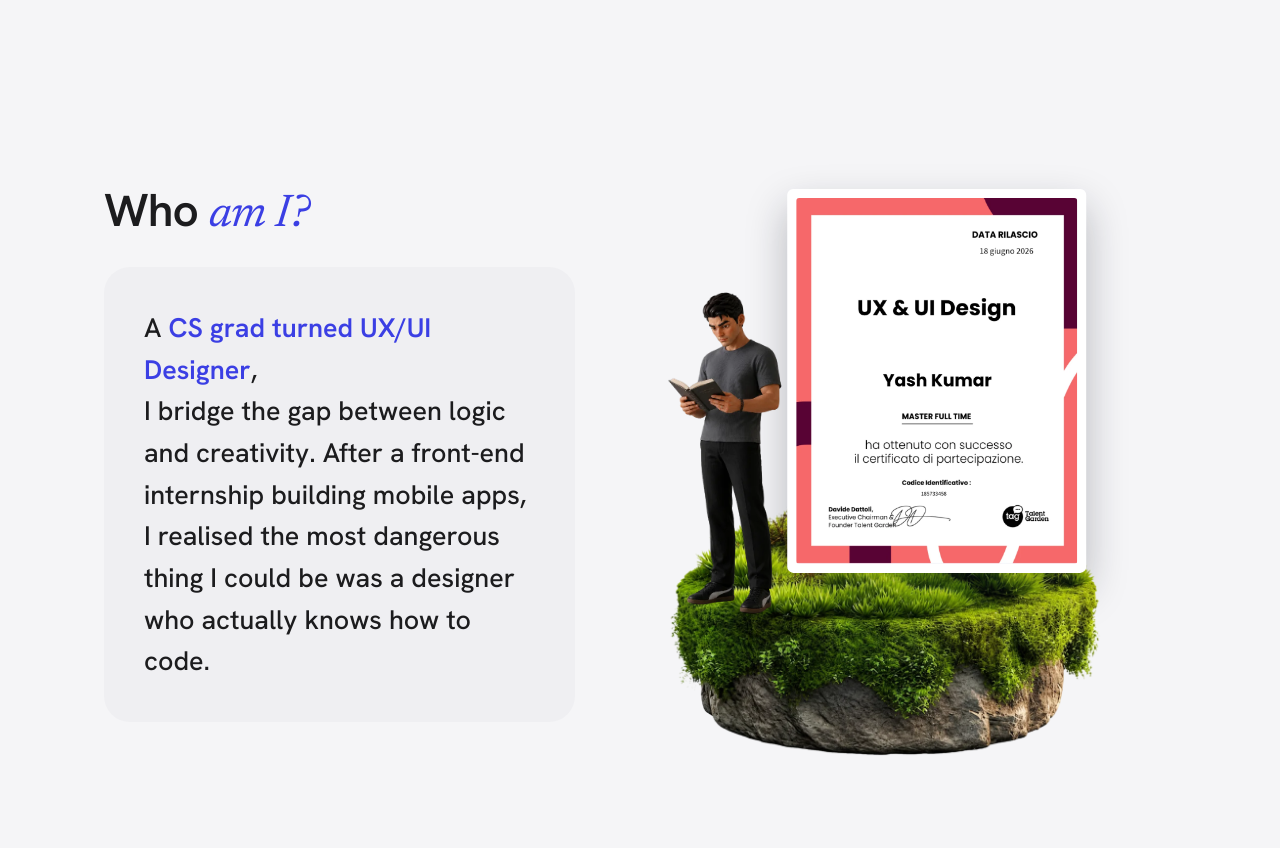
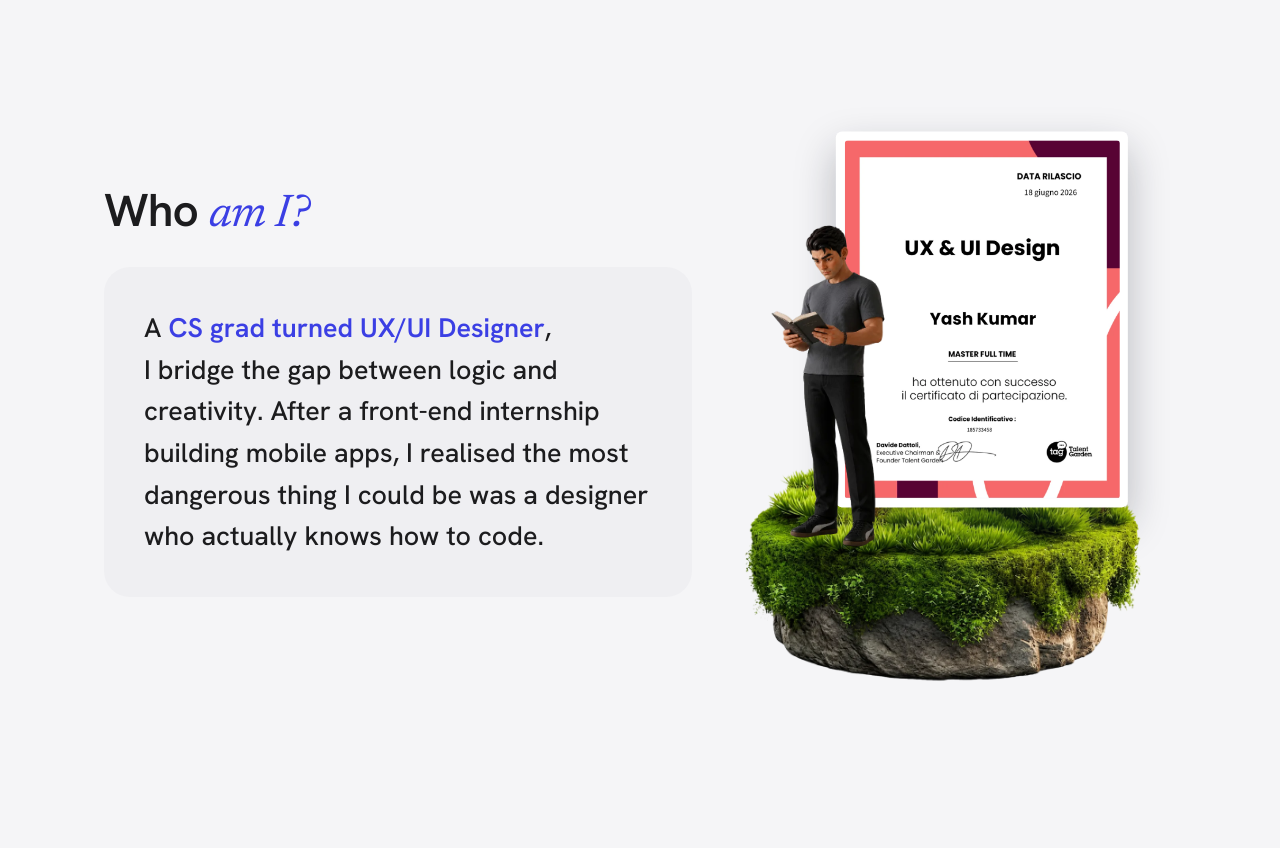
Before and after one commit to yash-k007/Portfolio, a plain HTML site: page index.html in a window 1280 px wide. Shown: the part 740-1588 px from the top of the page. Drawn offline with Linux system fonts and the light colour scheme; animation ran at ten frames a second; a web font is replaced by a local one.

Commit message:
UPDATE G-PRO index.html

```diff
--- a/index.html
+++ b/index.html
@@ -671,7 +671,7 @@ html[data-theme="dark"] .fh-txt{color:#E4E4E7;opacity:.88}
 <!-- STATEMENT -->
 <section class="wrap" id="about" style="margin-top:6vh">
   <div class="who-row" style="display:flex;align-items:center;justify-content:center;gap:clamp(4px,1vw,16px)">
-    <div class="who-left" style="flex:1 1 auto;min-width:260px;order:1">
+    <div class="who-left" style="flex:1 1 56%;min-width:260px;order:1">
       <h3 class="sec-h" style="margin:0 0 18px">Who <span class="it" data-i18n="who_q">am I?</span></h3>
       <div class="who-wrap" style="position:relative">
         <div class="card who" style="max-width:none">
@@ -679,10 +679,10 @@ html[data-theme="dark"] .fh-txt{color:#E4E4E7;opacity:.88}
         </div>
       </div>
     </div>
-    <div class="who-media" style="flex:0 0 auto;min-width:0;order:2;position:relative;display:flex;align-items:flex-end;justify-content:flex-start;gap:clamp(6px,1vw,14px);padding:0;transform-origin:center bottom">
+    <div class="who-media" style="flex:0 0 44%;min-width:0;order:2;position:relative;display:flex;align-items:flex-end;justify-content:flex-start;gap:clamp(6px,1vw,14px);padding:0;transform-origin:center bottom">
       <img src="slides/ground-island.webp" alt="" aria-hidden="true" loading="lazy" decoding="async" style="position:absolute;left:50%;bottom:-7%;transform:translate(-50%,40%);width:clamp(240px,86%,440px);height:auto;z-index:0;pointer-events:none" />
-      <img class="who-character" src="slides/who-reading.webp" alt="3D character reading a book" loading="lazy" decoding="async" style="position:relative;z-index:1;height:clamp(240px,27vw,400px);width:auto;object-fit:contain;transform:translateX(2%) translateY(-5%)" />
-      <div class="who-cert" role="img" aria-label="UX & UI Design certificate — Talent Garden, Yash Kumar" style="position:relative;z-index:0;background:#fff;padding:clamp(5px,0.7vw,10px);border-radius:6px;box-shadow:0 18px 40px rgba(20,24,40,.28);transform:translate(-30%,-18%);height:clamp(272px,30vw,448px)">
+      <img class="who-character" src="slides/who-reading.webp" alt="3D character reading a book" loading="lazy" decoding="async" style="position:relative;z-index:1;height:clamp(240px,27vw,400px);width:auto;object-fit:contain;transform:translateX(-3%) translateY(-5%);clip-path:inset(0 20% 0 20%)" />
+      <div class="who-cert" role="img" aria-label="UX & UI Design certificate — Talent Garden, Yash Kumar" style="position:relative;z-index:0;background:#fff;padding:clamp(5px,0.7vw,10px);border-radius:6px;box-shadow:0 18px 40px rgba(20,24,40,.28);transform:translate(-54%,-18%);height:clamp(266px,29.35vw,439px)">
         <img src="slides/cert-tag.webp" alt="UX & UI Design Master certificate from Talent Garden awarded to Yash Kumar" loading="lazy" decoding="async" style="height:100%;width:auto;display:block;border-radius:3px" />
       </div>
     </div>
```
